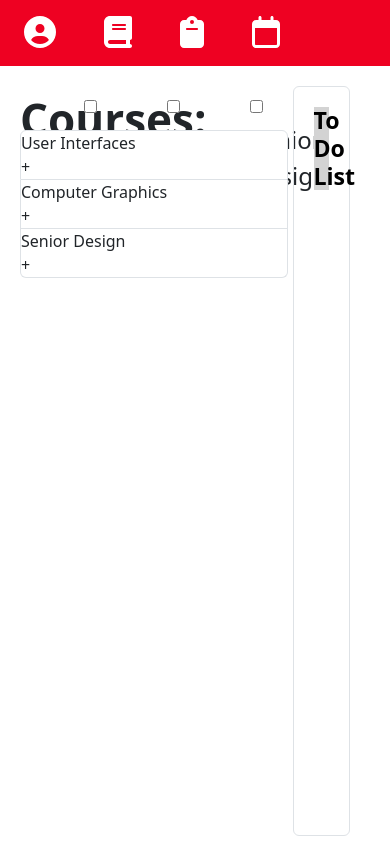
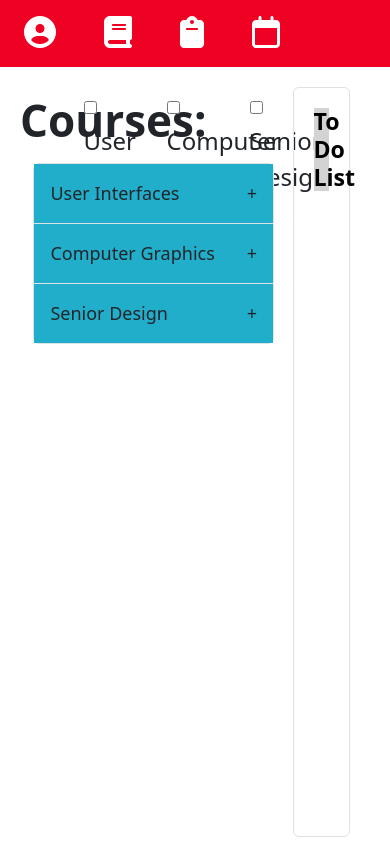
Before and after one commit to cconn10/CS5167Project2, a React (Create React App) app: page /Modules in a window 390 px wide. Built offline with nearby package versions, Linux system fonts and the light colour scheme; the HTML template or start-up script is replaced by a standard one.

Commit message:
add accordian

```diff
--- a/src/components/Modules/Accordion.jsx
+++ b/src/components/Modules/Accordion.jsx
@@ -1,7 +1,9 @@
 import React, { useState } from 'react';
+import './accordion.css';
 
 const Accordion = ({ title, content }) => {
   const [isActive, setIsActive] = useState(false);
+  console.log(content)
 
   return (
     <div className="accordion-item">
--- /dev/null
+++ b/src/components/Modules/WeekAccordion.jsx
@@ -0,0 +1,23 @@
+import React, { useState } from 'react';
+import './accordion.css';
+import Accordion from './Accordion';
+
+const WeekAccordion = ({ title, content }) => {
+  const [isActive, setIsActive] = useState(false);
+
+  return (
+    <div className="accordion-item">
+      <div className="accordion-title" onClick={() => setIsActive(!isActive)}>
+        <div>{title}</div>
+        <div>{isActive ? '-' : '+'}</div>
+      </div>
+      {isActive && <div className="accordion">
+                        {content.map(({ title, content }) => (
+                        <Accordion title={title} content={content} />
+                        ))}
+                    </div>}
+    </div>
+  );
+};
+
+export default WeekAccordion;
--- /dev/null
+++ b/src/components/Modules/accordion.css
@@ -0,0 +1,57 @@
+/* * {
+    margin: 0;
+    padding: 0;
+    box-sizing: border-box;
+  }
+
+  body {
+    font-family: Verdana, Geneva, Tahoma, sans-serif;
+    font-size: 20px;
+    background: rgb(238, 174, 202);
+    background: radial-gradient(
+      circle,
+      rgba(238, 174, 202, 1) 0%,
+      rgba(199, 233, 148, 1) 100%
+    );
+  }
+
+  h1 {
+    text-align: center;
+    margin: 2rem 0 4rem 0;
+  } */
+
+  .accordion {
+    max-width: 600px;
+    margin: 2rem auto;
+  }
+
+  .accordion-title {
+    display: flex;
+    flex-direction: row;
+    justify-content: space-between;
+    cursor: pointer;
+    background-color: #21aeca;
+  }
+
+  .accordion-title:hover {
+    background-color: #3ab4cc;
+  }
+
+  .accordion-title,
+  .accordion-content {
+    padding: 1rem;
+  }
+
+  .accordion-content {
+    background-color: #39b9d2;
+  }
+
+  @media screen and (max-width: 700px) {
+    body {
+      font-size: 18px;
+    }
+
+    .accordion {
+      width: 90%;
+    }
+  }
--- a/src/components/Modules/modules.jsx
+++ b/src/components/Modules/modules.jsx
@@ -2,7 +2,7 @@ import React, { Component } from 'react';
 import WeekMod from './weekmod';
 import ToDoList from '../Home/ToDoList';
 import './modules.css';
-import Accordion from './Accordion';
+import WeekAccordion from './WeekAccordion';
 
 import data from '../../data/metadata.json';
 
@@ -48,7 +48,7 @@ class Modules extends Component {
                 <div class="modulesContainer">
                     <div className="accordion">
                         {modules.map(({ title, content }) => (
-                        <Accordion title={title} content={content} />
+                        <WeekAccordion title={title} content={content} />
                         ))}
                     </div>
                     {/* {modules.map(module => (
```
